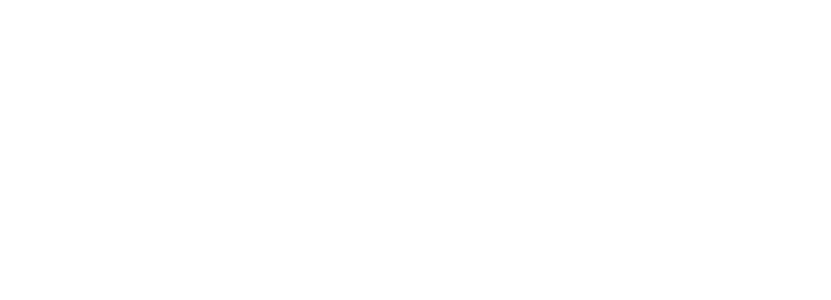
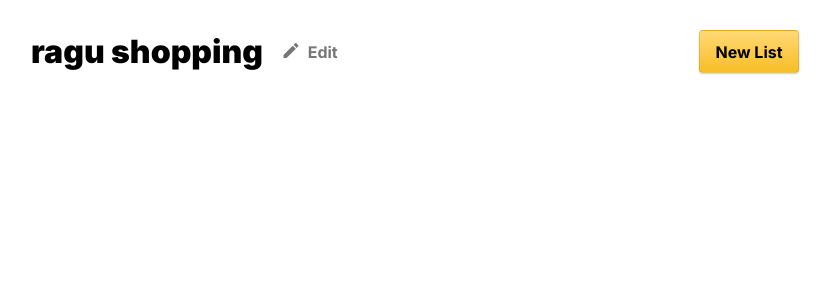
Before and after one commit to frle10/too-doo-frontend, a React (Create React App) app: page / in a window 1280 px wide. Shown: the top 300 px of the page, without its empty margins (225-1056 px from the left). Built offline with nearby package versions, Linux system fonts and the light colour scheme.

Commit message:
Started the Header component.

```diff
--- a/src/App.tsx
+++ b/src/App.tsx
@@ -1,11 +1,16 @@
 import React from 'react';
+import { css } from 'emotion';
+import Home from './pages/Home';
 import Spinner from './components/Spinner';
-import Home from './pages/Home';
+
+const app = css({
+  padding: '0 20%',
+});
 
 function App() {
   const loading = false;
 
-  return <div>{loading ? <Spinner /> : <Home />}</div>;
+  return <div className={app}>{loading ? <Spinner /> : <Home />}</div>;
 }
 
 export default App;
--- a/src/components/Header.tsx
+++ b/src/components/Header.tsx
@@ -1,7 +1,57 @@
 import React from 'react';
+import { css } from 'emotion';
+import Pen from '../images/pen.svg';
 
 interface Props {}
 
+const header = css({
+  display: 'flex',
+  flexDirection: 'row',
+  justifyContent: 'space-between',
+  alignItems: 'center',
+  margin: '16px 0',
+});
+
+const toDoListName = css({
+  fontWeight: 900,
+  fontSize: '32px',
+  paddingRight: '20px',
+});
+
+const editButton = css({
+  fontWeight: 'bold',
+  color: '#777777',
+});
+
+const penSvg = css({
+  marginRight: '5px',
+});
+
+const newListButton = css({
+  display: 'flex',
+  justifyContent: 'center',
+  alignItems: 'center',
+  background: 'linear-gradient(180deg, #FFD976 0%, #F8BE26 100%)',
+  border: '1px solid rgba(0, 0, 0, 0.1)',
+  boxSizing: 'border-box',
+  boxShadow: '0px 1px 2px rgba(0, 0, 0, 0.2)',
+  borderRadius: '4px',
+  fontSize: '16px',
+  fontWeight: 'bold',
+  width: '100px',
+  height: '43px',
+});
+
 export const Header = (props: Props) => {
-  return <div></div>;
+  return (
+    <div className={header}>
+      <div className={header}>
+        <div className={toDoListName}>ragu shopping</div>
+        <div className={editButton}>
+          <img src={Pen} alt='Pen' className={penSvg} /> Edit
+        </div>
+      </div>
+      <div className={newListButton}>New List</div>
+    </div>
+  );
 };
--- a/src/pages/Home.tsx
+++ b/src/pages/Home.tsx
@@ -1,7 +1,18 @@
 import React from 'react';
+import { Footer } from '../components/Footer';
+import { Header } from '../components/Header';
+import { ToDoGenerator } from '../components/ToDoGenerator';
+import { ToDoList } from '../components/ToDoList';
 
 const Home = () => {
-  return <></>;
+  return (
+    <>
+      <Header />
+      <ToDoGenerator />
+      <ToDoList />
+      <Footer />
+    </>
+  );
 };
 
 export default Home;
```
Also changed, not shown: src/images/pen.svg (added).
